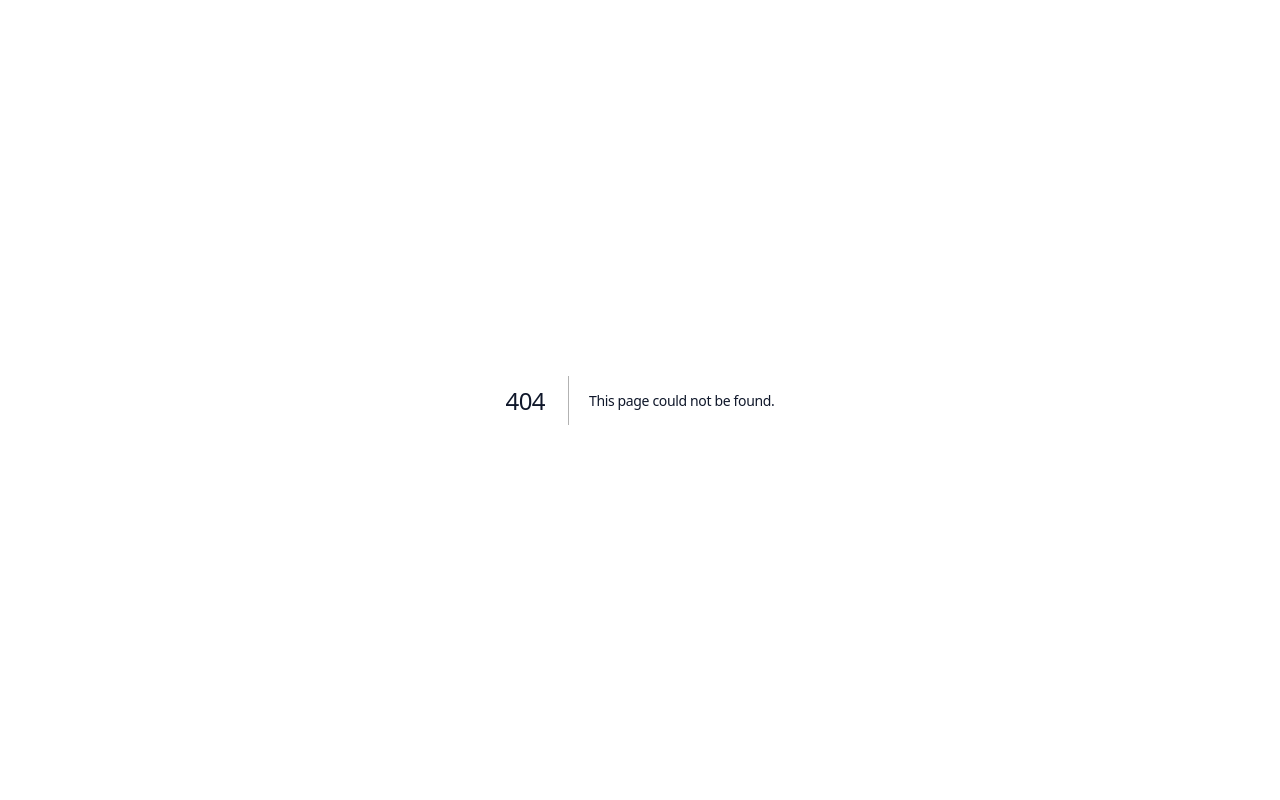
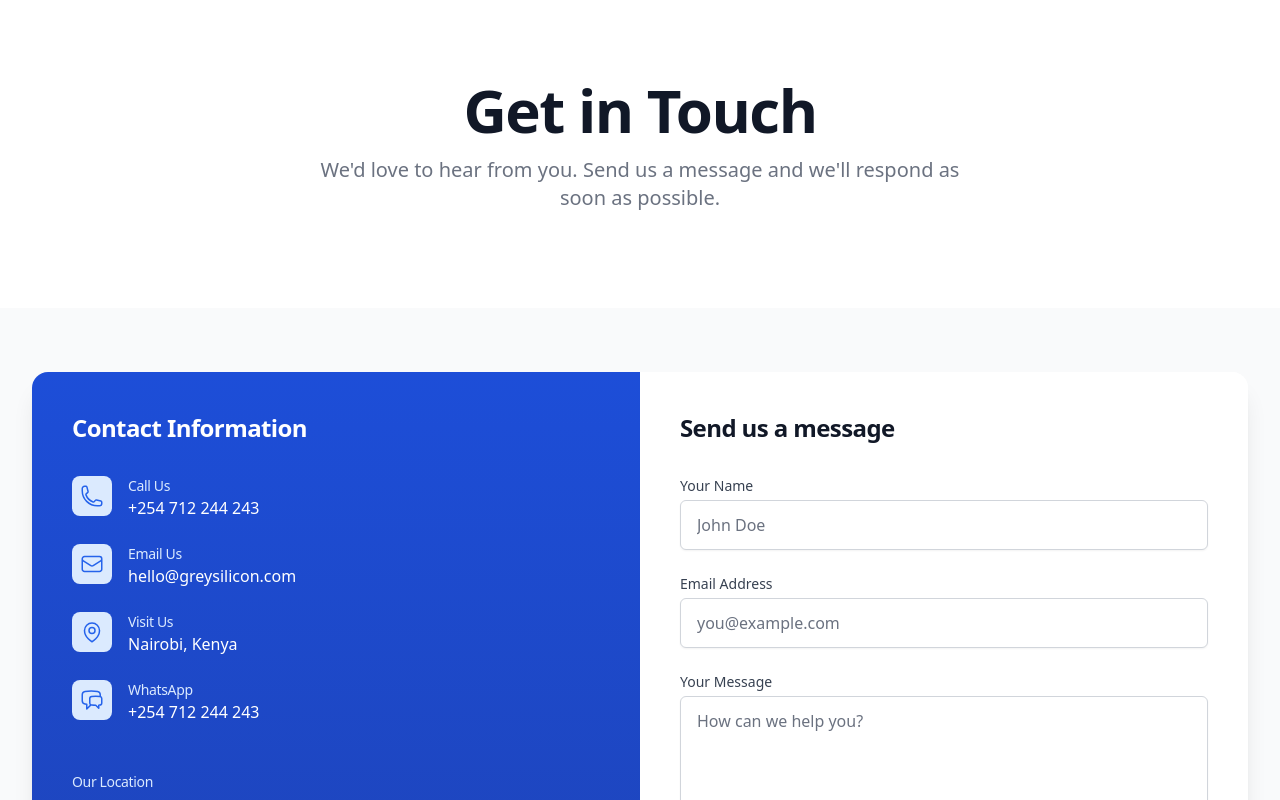
Before and after one commit to GreySilion/new.feedback.greysilicom.com, a Next.js app: page /contact in a window 1280 px wide. Before the commit this address had no page. Built offline with nearby package versions, Linux system fonts and the light colour scheme.

Commit message:
added contact page with location navigate and email,whatsap redirection

```diff
--- a/src/app/components/Hero/Hero.tsx
+++ b/src/app/components/Hero/Hero.tsx
@@ -38,9 +38,9 @@ export default function Hero() {
 
     const options = {
       strings: [
-        'We value your opinion.',
-        'Share your experience with us.',
-        'Your feedback makes us better.'
+        'Understand your customers, grow your business — feedback turns opinions into opportunities.',
+        'Every review is a chance to improve, innovate, and build trust with your audience.',
+        'A strong feedback system isn’t just information; it’s your roadmap to better sales and happier customers.'
       ],
       typeSpeed: 50,
       backSpeed: 30,
--- a/src/app/components/Navbar/Navbar.tsx
+++ b/src/app/components/Navbar/Navbar.tsx
@@ -11,7 +11,7 @@ const navigation = [
   { name: 'Home', href: '/' },
   { name: 'Features', href: '#features' },
   { name: 'About', href: '#about' },
-  { name: 'Contact', href: '#contact' },
+  { name: 'Contact', href: '/contact' },
 ];
 
 export default function Navbar() {
--- /dev/null
+++ b/src/app/contact/components/SimpleFooter.tsx
@@ -0,0 +1,13 @@
+import React from 'react';
+
+const SimpleFooter = () => {
+  return (
+    <footer className="bg-slate-900 text-slate-400 py-4">
+      <div className="container mx-auto px-4 text-center text-sm">
+        &copy; {new Date().getFullYear()} Grey Silicon. All rights reserved.
+      </div>
+    </footer>
+  );
+};
+
+export default SimpleFooter;
--- /dev/null
+++ b/src/app/contact/page.tsx
@@ -0,0 +1,222 @@
+'use client';
+
+import { useState } from 'react';
+import { motion } from 'framer-motion';
+import { MapPinIcon, PhoneIcon, EnvelopeIcon, ChatBubbleLeftRightIcon } from '@heroicons/react/24/outline';
+import SimpleFooter from './components/SimpleFooter';
+
+const ContactPage = () => {
+  const [formData, setFormData] = useState({
+    name: '',
+    email: '',
+    message: ''
+  });
+  const [isSubmitting, setIsSubmitting] = useState(false);
+  const [submitStatus, setSubmitStatus] = useState<{success: boolean; message: string} | null>(null);
+
+  const handleChange = (e: React.ChangeEvent<HTMLInputElement | HTMLTextAreaElement>) => {
+    const { name, value } = e.target;
+    setFormData(prev => ({
+      ...prev,
+      [name]: value
+    }));
+  };
+
+  const handleSubmit = (e: React.FormEvent) => {
+    e.preventDefault();
+    setIsSubmitting(true);
+
+    // Simulate form submission
+    setTimeout(() => {
+      console.log('Form submitted:', formData);
+      setIsSubmitting(false);
+      setSubmitStatus({
+        success: true,
+        message: 'Your message has been sent successfully! We\'ll get back to you soon.'
+      });
+      setFormData({ name: '', email: '', message: '' });
+
+      // Clear success message after 5 seconds
+      setTimeout(() => setSubmitStatus(null), 5000);
+    }, 1000);
+  };
+
+  const contactInfo = [
+    {
+      icon: <PhoneIcon className="h-6 w-6 text-blue-600" />,
+      title: 'Call Us',
+      value: '+254 712 244 243',
+      href: 'tel:+254 712 244 243'
+    },
+    {
+      icon: <EnvelopeIcon className="h-6 w-6 text-blue-600" />,
+      title: 'Email Us',
+      value: 'hello@greysilicon.com',
+      href: 'mailto:hello@greysilicon.com'
+    },
+    {
+      icon: <MapPinIcon className="h-6 w-6 text-blue-600" />,
+      title: 'Visit Us',
+      value: 'Nairobi, Kenya',
+      href: 'https://maps.google.com/?q=Nairobi,Kenya',
+      target: '_blank'
+    },
+    {
+      icon: <ChatBubbleLeftRightIcon className="h-6 w-6 text-blue-600" />,
+      title: 'WhatsApp',
+      value: '+254 712 244 243',
+      href: 'https://wa.me/254 712 244 243',
+      target: '_blank'
+    }
+  ];
+
+  return (
+    <div className="min-h-screen flex flex-col bg-gray-50">
+      <main className="flex-grow">
+        {/* Hero Section */}
+        <div className="bg-white">
+          <div className="max-w-7xl mx-auto py-16 px-4 sm:px-6 lg:py-20 lg:px-8">
+            <div className="max-w-3xl mx-auto text-center">
+              <h1 className="text-4xl font-extrabold text-gray-900 sm:text-5xl sm:tracking-tight lg:text-6xl">
+                Get in Touch
+              </h1>
+              <p className="mt-3 max-w-2xl mx-auto text-xl text-gray-500 sm:mt-4">
+                We'd love to hear from you. Send us a message and we'll respond as soon as possible.
+              </p>
+            </div>
+          </div>
+        </div>
+
+        {/* Contact Info & Form */}
+        <div className="bg-gray-50">
+          <div className="max-w-7xl mx-auto py-12 px-4 sm:px-6 lg:py-16 lg:px-8">
+            <div className="bg-white shadow-xl rounded-2xl overflow-hidden">
+              <div className="grid grid-cols-1 lg:grid-cols-2">
+                {/* Contact Information */}
+                <div className="py-10 px-6 sm:px-10 bg-gradient-to-b from-blue-700 to-blue-800">
+                  <h2 className="text-2xl font-bold text-white mb-8">Contact Information</h2>
+
+                  <div className="space-y-6">
+                    {contactInfo.map((item, index) => (
+                      <div key={index} className="flex items-start">
+                        <div className="flex-shrink-0 bg-blue-100 rounded-lg p-2">
+                          {item.icon}
+                        </div>
+                        <div className="ml-4">
+                          <h3 className="text-sm font-medium text-blue-100">{item.title}</h3>
+                          <a
+                            href={item.href}
+                            target={item.target || '_self'}
+                            rel="noopener noreferrer"
+                            className="text-base text-white hover:text-blue-200"
+                          >
+                            {item.value}
+                          </a>
+                        </div>
+                      </div>
+                    ))}
+                  </div>
+
+                  <div className="mt-12">
+                    <h3 className="text-sm font-medium text-blue-100">Our Location</h3>
+                    <div className="mt-4 aspect-w-16 aspect-h-9 rounded-lg overflow-hidden">
+                      <iframe
+                        src="https://www.google.com/maps/embed?pb=!1m18!1m12!1m3!1d3988.811475396285!2d36.82155231533089!3d-1.2864733359758703!2m3!1f0!2f0!3f0!3m2!1i1024!2i768!4f13.1!3m3!1m2!1s0x182f10d2d1d8670f%3A0x1faa6b8e2e4d8e1f!2sNairobi%2C%20Kenya!5e0!3m2!1sen!2ske!4v1620000000000!5m2!1sen!2ske"
+                        width="100%"
+                        height="300"
+                        style={{ border: 0 }}
+                        allowFullScreen={false}
+                        loading="lazy"
+                        className="rounded-lg"
+                      ></iframe>
+                    </div>
+                  </div>
+                </div>
+
+                {/* Contact Form */}
+                <div className="py-10 px-6 sm:px-10 bg-white">
+                  <h2 className="text-2xl font-bold text-gray-900 mb-8">Send us a message</h2>
+
+                  {submitStatus && (
+                    <div className={`mb-6 p-4 rounded-md ${submitStatus.success ? 'bg-green-50 text-green-800' : 'bg-red-50 text-red-800'}`}>
+                      {submitStatus.message}
+                    </div>
+                  )}
+
+                  <form onSubmit={handleSubmit} className="space-y-6">
+                    <div>
+                      <label htmlFor="name" className="block text-sm font-medium text-gray-700">
+                        Your Name
+                      </label>
+                      <div className="mt-1">
+                        <input
+                          type="text"
+                          name="name"
+                          id="name"
+                          required
+                          value={formData.name}
+                          onChange={handleChange}
+                          className="py-3 px-4 block w-full shadow-sm focus:ring-blue-500 focus:border-blue-500 border-gray-300 rounded-md"
+                          placeholder="John Doe"
+                        />
+                      </div>
+                    </div>
+
+                    <div>
+                      <label htmlFor="email" className="block text-sm font-medium text-gray-700">
+                        Email Address
+                      </label>
+                      <div className="mt-1">
+                        <input
+                          type="email"
+                          name="email"
+                          id="email"
+                          required
+                          value={formData.email}
+                          onChange={handleChange}
+                          className="py-3 px-4 block w-full shadow-sm focus:ring-blue-500 focus:border-blue-500 border-gray-300 rounded-md"
+                          placeholder="you@example.com"
+                        />
+                      </div>
+                    </div>
+
+                    <div>
+                      <label htmlFor="message" className="block text-sm font-medium text-gray-700">
+                        Your Message
+                      </label>
+                      <div className="mt-1">
+                        <textarea
+                          id="message"
+                          name="message"
+                          rows={4}
+                          required
+                          value={formData.message}
+                          onChange={handleChange}
+                          className="py-3 px-4 block w-full shadow-sm focus:ring-blue-500 focus:border-blue-500 border-gray-300 rounded-md"
+                          placeholder="How can we help you?"
+                        />
+                      </div>
+                    </div>
+
+                    <div className="pt-2">
+                      <button
+                        type="submit"
+                        disabled={isSubmitting}
+                        className="w-full flex justify-center py-3 px-6 border border-transparent rounded-md shadow-sm text-base font-medium text-white bg-blue-600 hover:bg-blue-700 focus:outline-none focus:ring-2 focus:ring-offset-2 focus:ring-blue-500 disabled:opacity-50 disabled:cursor-not-allowed"
+                      >
+                        {isSubmitting ? 'Sending...' : 'Send Message'}
+                      </button>
+                    </div>
+                  </form>
+                </div>
+              </div>
+            </div>
+          </div>
+        </div>
+      </main>
+      <SimpleFooter />
+    </div>
+  );
+};
+
+export default ContactPage;
--- a/src/app/feedback/page.tsx
+++ b/src/app/feedback/page.tsx
@@ -23,7 +23,16 @@ const FeedbackPage = () => {
 
   return (
     <div className="min-h-screen flex flex-col bg-blue-50">
-      <main className="flex-grow flex items-center justify-center p-4">
+      <main className="flex-grow flex flex-col items-center justify-center p-4">
+        {/* Company Logo/Image */}
+        <div className="mb-8 text-center">
+          <img
+            src="/images/banners/we are open pic.jpg"
+            alt="Company Logo"
+            className="mx-auto h-24 w-auto object-contain"
+          />
+        </div>
+
         <div className="w-full max-w-md bg-white rounded-xl shadow-lg p-8">
           <h1 className="text-2xl font-bold text-center mb-6 text-gray-800">
             We value your feedback ✨
@@ -79,7 +88,7 @@ const FeedbackPage = () => {
               >
                 Submit Feedback
               </button>
-            </form>
+              </form>
           )}
         </div>
       </main>
```
Also changed, not shown: public/images/banners/we are open pic.jpg (added).
